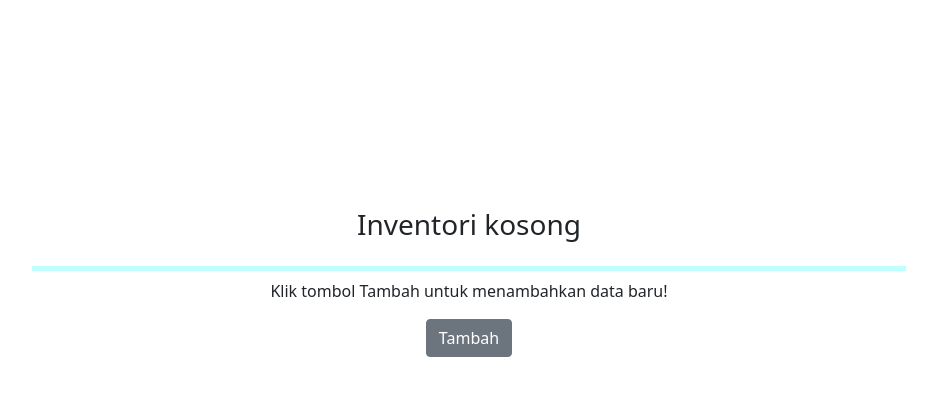
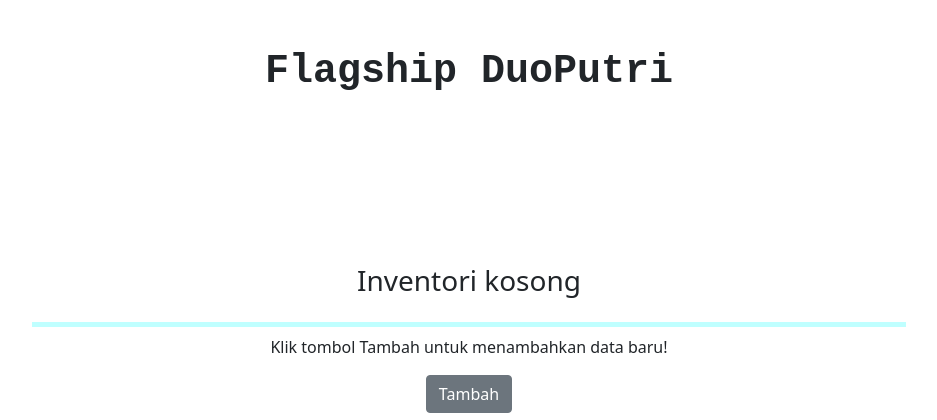
Before and after one commit to bintangaakbar/Sistem-Akuntansi, a PHP site: page / in a window 1280 px wide. Shown: the part 96-516 px from the top of the page, without its empty margins (171-1108 px from the left). Run offline with PHP 8.4, Linux system fonts and the light colour scheme; a user stored in the database is signed in; data comes from the database, SQL or seed files in the repository; data that the repository does not hold is empty; some libraries are stand-ins or nearby versions.

Commit message:
Adding some style

```diff
--- a/index.php
+++ b/index.php
@@ -74,7 +74,9 @@ if (isset($_POST['login'])) {
 </head>
 
 <body>
+    <!-- CARD -->
     <section class="container min-vh-100 mt-5 mb-5">
+        <h1 class="d-flex justify-content-center" style="font-family: 'Courier New', monospace;"><b>Flagship DuoPutri</b></h1>
         <div class="d-flex justify-content-center flex-wrap">
             <?php if ($selectdata->num_rows > 0) { ?>
                 <?php while ($selects = mysqli_fetch_assoc($selectdata)) { ?>
@@ -97,6 +99,13 @@ if (isset($_POST['login'])) {
             <?php } ?>
         </div>
     </section>
+    <!-- ENDING CARD -->
+
+
+
+    <!-- TABLE -->
+    <!-- ENDING TABLE -->
+
 
     <?php include 'footer.php'; ?>
 
```
Also changed, not shown: file/si79tkp04pd61.jpg (added), store/151711-apps-feature-best-zoom-backgrounds-fun-virtual-backgrounds-for-zoom-meetings-image1-tsrrckpzn8.jpg (added).
